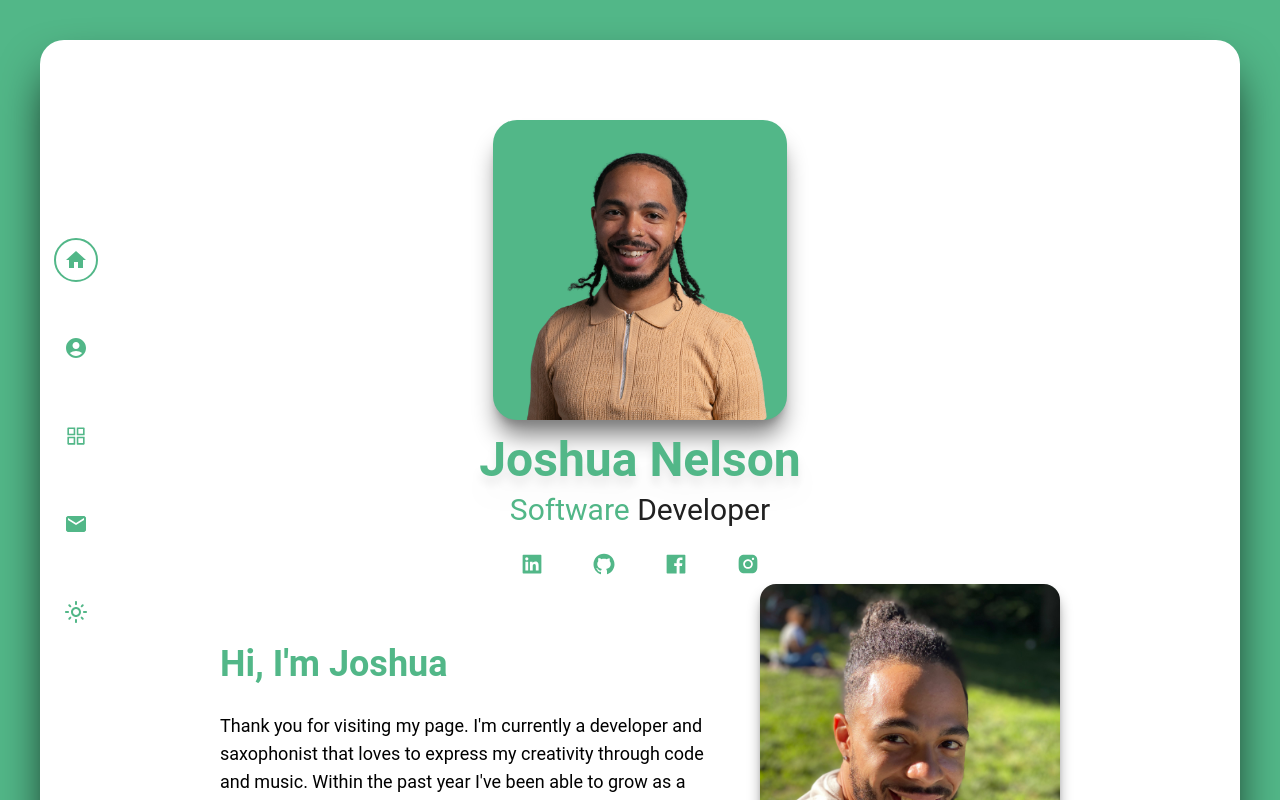
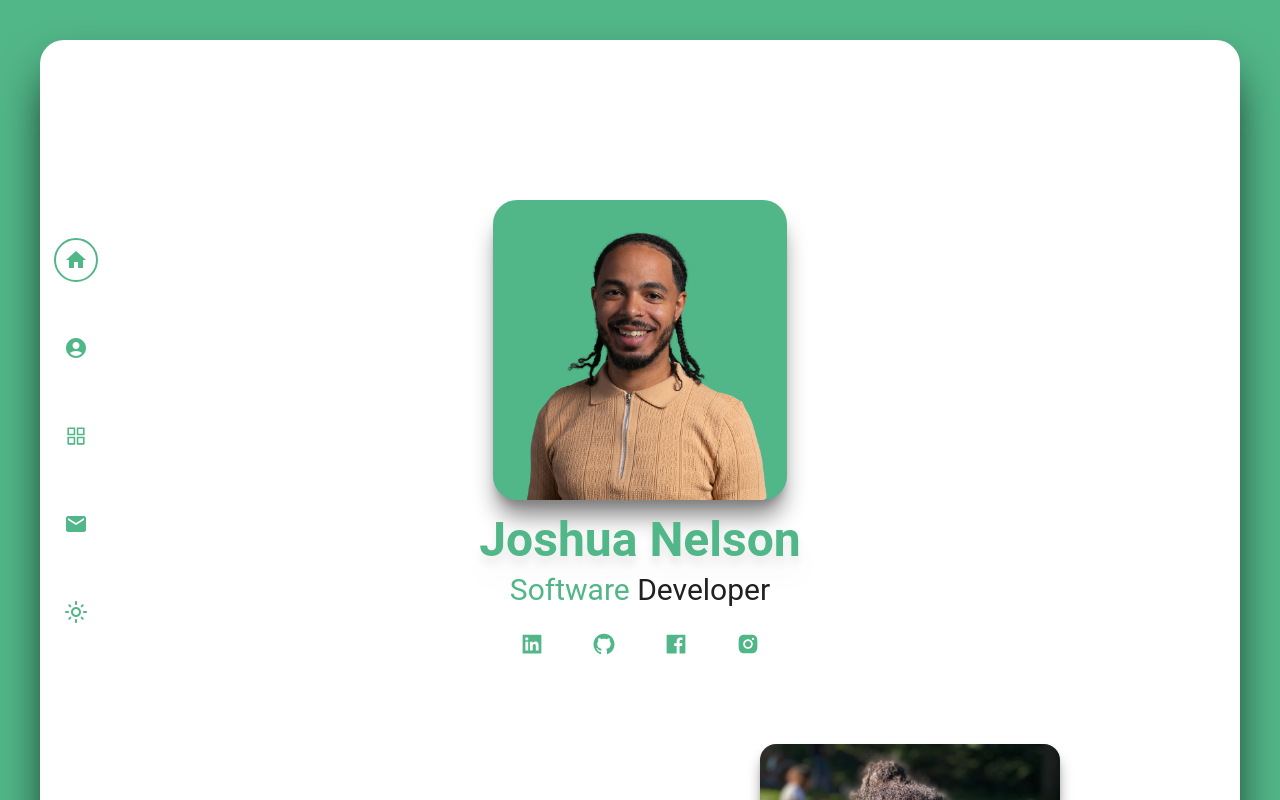
Before and after one commit to joshuanelsondev/portfolio, a React (Vite) app: page / in a window 1280 px wide. Shown: the top 800 px of the page. Built offline with nearby package versions, Linux system fonts and the light colour scheme.

Commit message:
Update the padding of the homeComponent

```diff
--- a/src/Components/HomeComponent.jsx
+++ b/src/Components/HomeComponent.jsx
@@ -35,7 +35,7 @@ const icons = [
 export default function HomeComponent() {
 
     return (
-      <div id='home' className="h-full sm:w-full lg:w-auto min-w-fit z-10">
+      <div id='home' className="h-full sm:w-full lg:w-auto min-w-fit z-10 p-20">
         <div className="flex flex-col items-center gap-4">
           <img
             src={PursuitHeadshot}
```
